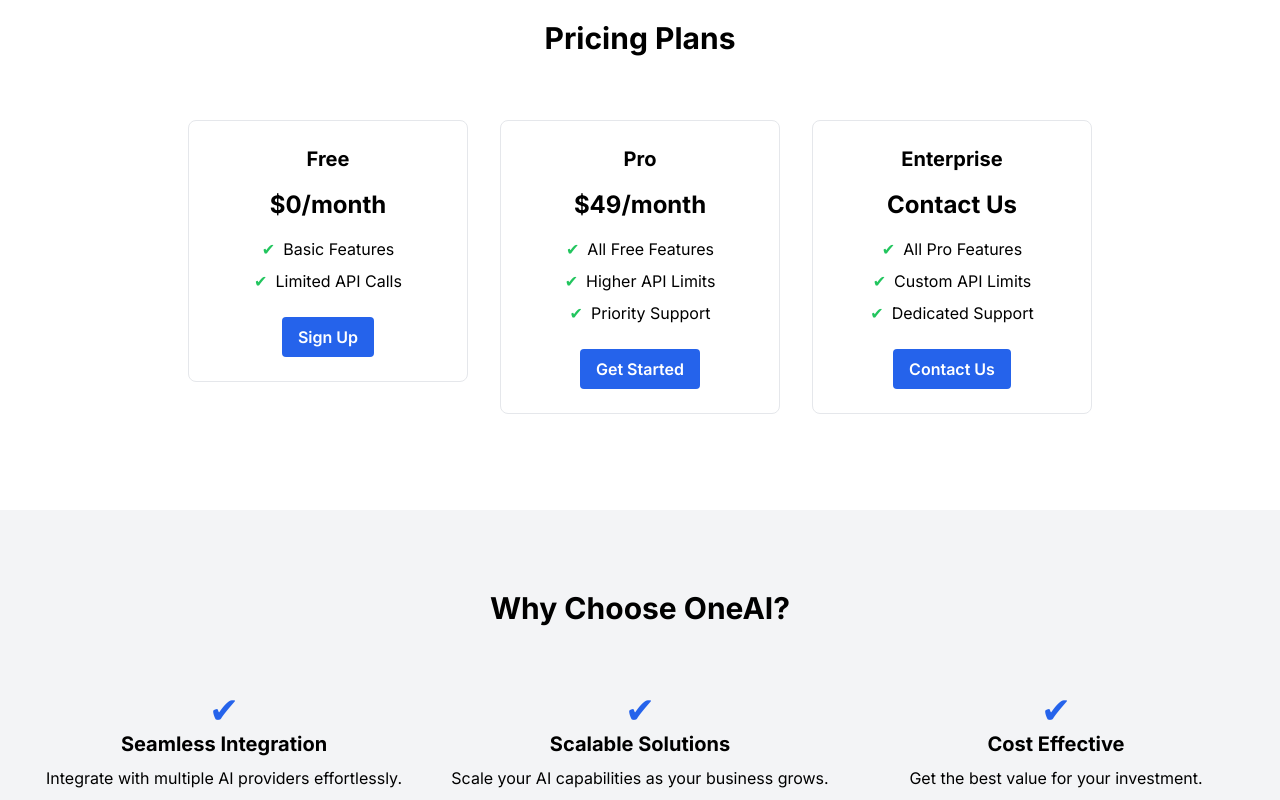
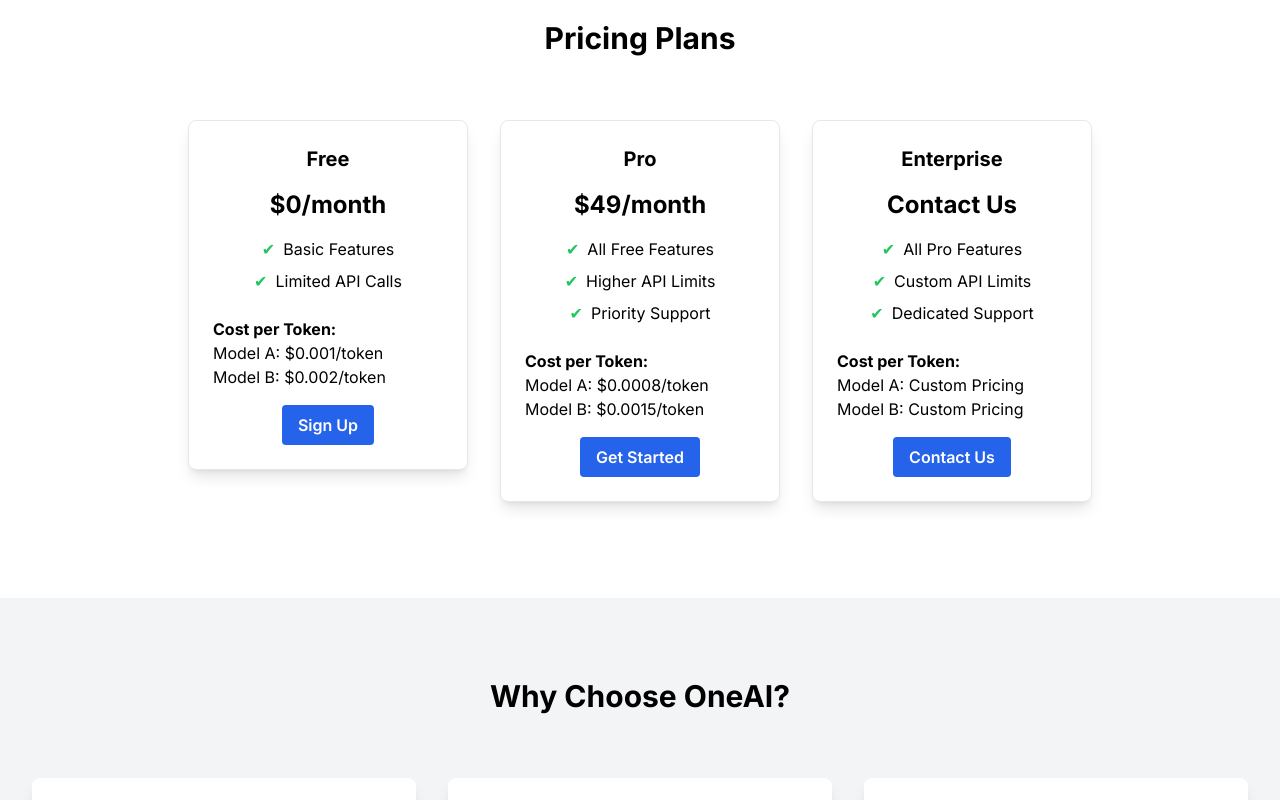
Before and after one commit to GPT-Engineer-App/oneai-pricing-page, a Next.js app: page / in a window 1280 px wide. Shown: the part 440-1240 px from the top of the page. Built offline with nearby package versions, Linux system fonts and the light colour scheme.

Commit message:
Enhanced pricing page with detailed breakdowns, UI improvements, and content enhancements.

```diff
--- a/src/app/page.tsx
+++ b/src/app/page.tsx
@@ -42,7 +42,7 @@ const Home = () => {
           <div className="flex flex-wrap justify-center">
             {/* Free Plan */}
             <div className="w-full md:w-1/3 lg:w-1/4 p-4">
-              <div className="border rounded-lg p-6 text-center">
+              <div className="border rounded-lg p-6 text-center bg-white shadow-lg">
                 <h3 className="text-xl font-bold mb-4">Free</h3>
                 <p className="text-2xl font-bold mb-4">$0/month</p>
                 <ul className="mb-6">
@@ -53,12 +53,17 @@ const Home = () => {
                     <span className="text-green-500 mr-2">✔</span> Limited API Calls
                   </li>
                 </ul>
+                <div className="text-left mb-4">
+                  <h4 className="font-bold">Cost per Token:</h4>
+                  <p>Model A: $0.001/token</p>
+                  <p>Model B: $0.002/token</p>
+                </div>
                 <button className="bg-blue-600 text-white font-semibold py-2 px-4 rounded">Sign Up</button>
               </div>
             </div>
             {/* Pro Plan */}
             <div className="w-full md:w-1/3 lg:w-1/4 p-4">
-              <div className="border rounded-lg p-6 text-center">
+              <div className="border rounded-lg p-6 text-center bg-white shadow-lg">
                 <h3 className="text-xl font-bold mb-4">Pro</h3>
                 <p className="text-2xl font-bold mb-4">$49/month</p>
                 <ul className="mb-6">
@@ -72,12 +77,17 @@ const Home = () => {
                     <span className="text-green-500 mr-2">✔</span> Priority Support
                   </li>
                 </ul>
+                <div className="text-left mb-4">
+                  <h4 className="font-bold">Cost per Token:</h4>
+                  <p>Model A: $0.0008/token</p>
+                  <p>Model B: $0.0015/token</p>
+                </div>
                 <button className="bg-blue-600 text-white font-semibold py-2 px-4 rounded">Get Started</button>
               </div>
             </div>
             {/* Enterprise Plan */}
             <div className="w-full md:w-1/3 lg:w-1/4 p-4">
-              <div className="border rounded-lg p-6 text-center">
+              <div className="border rounded-lg p-6 text-center bg-white shadow-lg">
                 <h3 className="text-xl font-bold mb-4">Enterprise</h3>
                 <p className="text-2xl font-bold mb-4">Contact Us</p>
                 <ul className="mb-6">
@@ -91,6 +101,11 @@ const Home = () => {
                     <span className="text-green-500 mr-2">✔</span> Dedicated Support
                   </li>
                 </ul>
+                <div className="text-left mb-4">
+                  <h4 className="font-bold">Cost per Token:</h4>
+                  <p>Model A: Custom Pricing</p>
+                  <p>Model B: Custom Pricing</p>
+                </div>
                 <button className="bg-blue-600 text-white font-semibold py-2 px-4 rounded">Contact Us</button>
               </div>
             </div>
@@ -104,21 +119,21 @@ const Home = () => {
           <h2 className="text-3xl font-bold text-center mb-12">Why Choose OneAI?</h2>
           <div className="flex flex-wrap justify-center">
             <div className="w-full md:w-1/3 p-4">
-              <div className="text-center">
+              <div className="text-center bg-white p-6 rounded-lg shadow-lg">
                 <span className="text-blue-600 text-4xl mb-4">✔</span>
                 <h3 className="text-xl font-bold mb-2">Seamless Integration</h3>
                 <p>Integrate with multiple AI providers effortlessly.</p>
               </div>
             </div>
             <div className="w-full md:w-1/3 p-4">
-              <div className="text-center">
+              <div className="text-center bg-white p-6 rounded-lg shadow-lg">
                 <span className="text-blue-600 text-4xl mb-4">✔</span>
                 <h3 className="text-xl font-bold mb-2">Scalable Solutions</h3>
                 <p>Scale your AI capabilities as your business grows.</p>
               </div>
             </div>
             <div className="w-full md:w-1/3 p-4">
-              <div className="text-center">
+              <div className="text-center bg-white p-6 rounded-lg shadow-lg">
                 <span className="text-blue-600 text-4xl mb-4">✔</span>
                 <h3 className="text-xl font-bold mb-2">Cost Effective</h3>
                 <p>Get the best value for your investment.</p>
```
